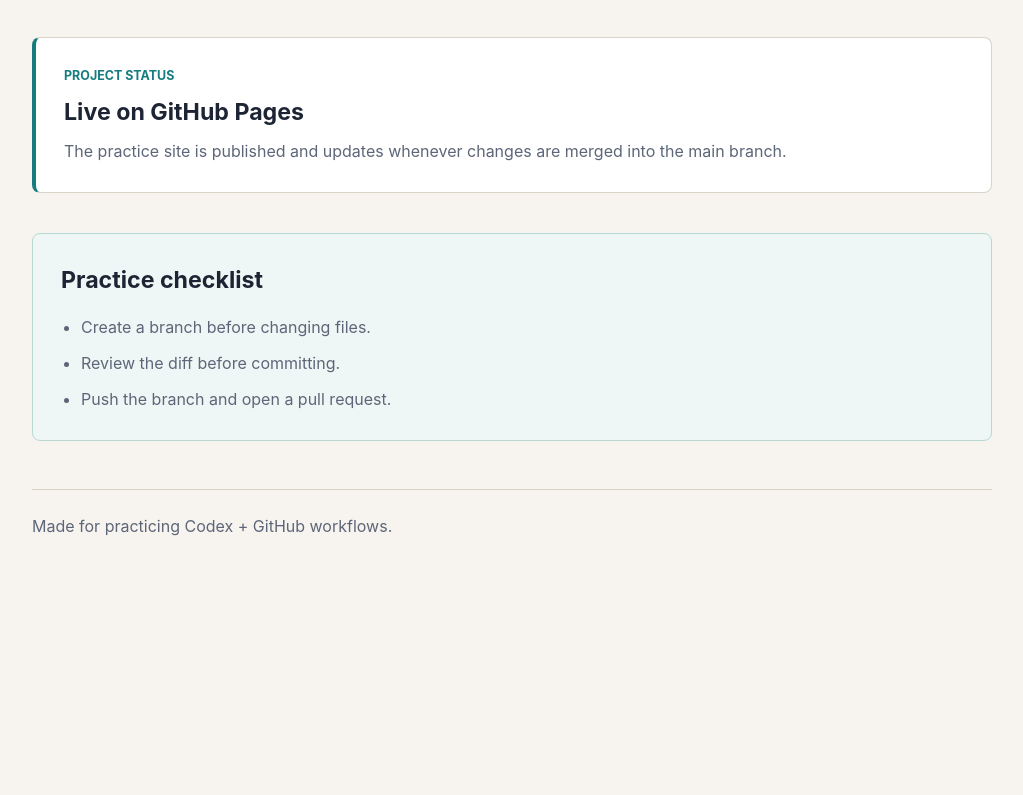
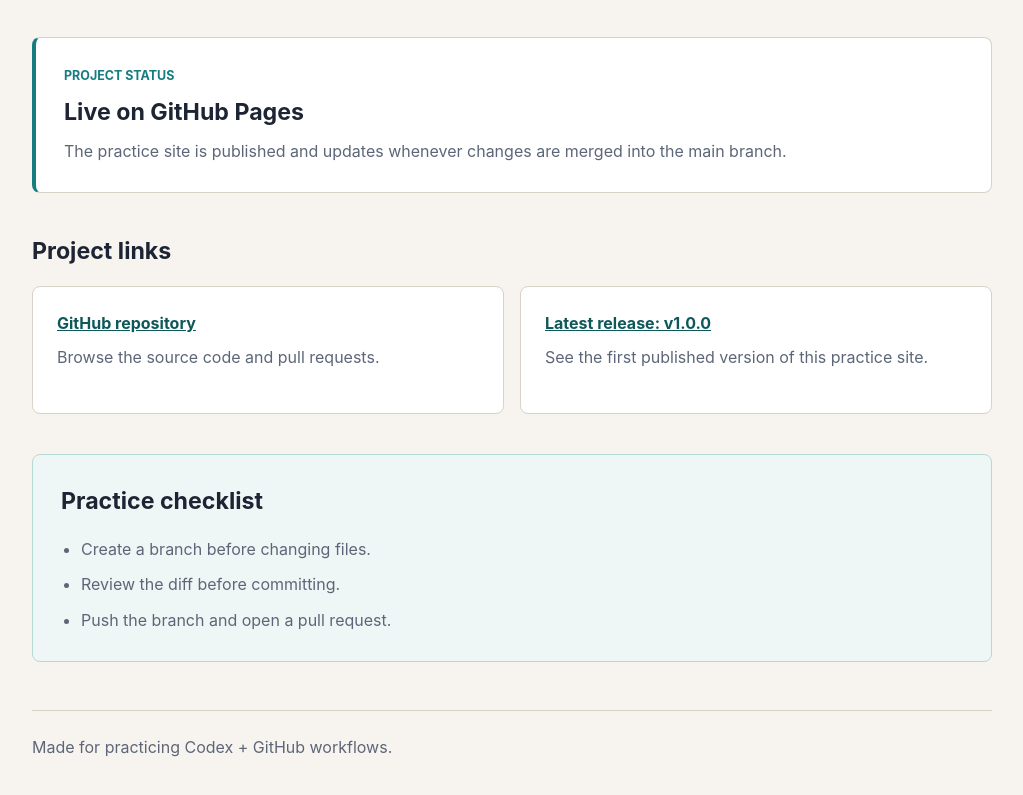
Before and after one commit to Rammsteinsj-code/codex-github-practice, a plain HTML site: page index.html in a window 1280 px wide. Shown: the part 671-1466 px from the top of the page, without its empty margins (128-1151 px from the left). Before the commit the page ends 1251 px from the top, so only its background shows below. Drawn offline with Linux system fonts and the light colour scheme.

Commit message:
Add project links section

```diff
--- a/index.html
+++ b/index.html
@@ -45,6 +45,24 @@
         </p>
       </section>
 
+      <section class="links" aria-label="Project links">
+        <h2>Project links</h2>
+        <ul>
+          <li>
+            <a href="https://github.com/Rammsteinsj-code/codex-github-practice">
+              GitHub repository
+            </a>
+            <span>Browse the source code and pull requests.</span>
+          </li>
+          <li>
+            <a href="https://github.com/Rammsteinsj-code/codex-github-practice/releases/tag/v1.0.0">
+              Latest release: v1.0.0
+            </a>
+            <span>See the first published version of this practice site.</span>
+          </li>
+        </ul>
+      </section>
+
       <section class="checklist" aria-label="GitHub practice checklist">
         <h2>Practice checklist</h2>
         <ul>
--- a/style.css
+++ b/style.css
@@ -126,6 +126,43 @@ footer p {
   color: var(--muted);
 }
 
+.links {
+  margin-top: 40px;
+}
+
+.links h2 {
+  margin: 0 0 16px;
+  font-size: 1.45rem;
+}
+
+.links ul {
+  display: grid;
+  grid-template-columns: repeat(2, 1fr);
+  gap: 16px;
+  margin: 0;
+  padding: 0;
+  list-style: none;
+}
+
+.links li {
+  min-height: 128px;
+  padding: 24px;
+  background: var(--card);
+  border: 1px solid var(--line);
+  border-radius: 8px;
+}
+
+.links a {
+  color: var(--accent-dark);
+  font-weight: 700;
+}
+
+.links span {
+  display: block;
+  margin-top: 8px;
+  color: var(--muted);
+}
+
 .checklist {
   margin-top: 40px;
   padding: 28px;
@@ -161,4 +198,8 @@ footer {
   .projects {
     grid-template-columns: 1fr;
   }
+
+  .links ul {
+    grid-template-columns: 1fr;
+  }
 }
```
